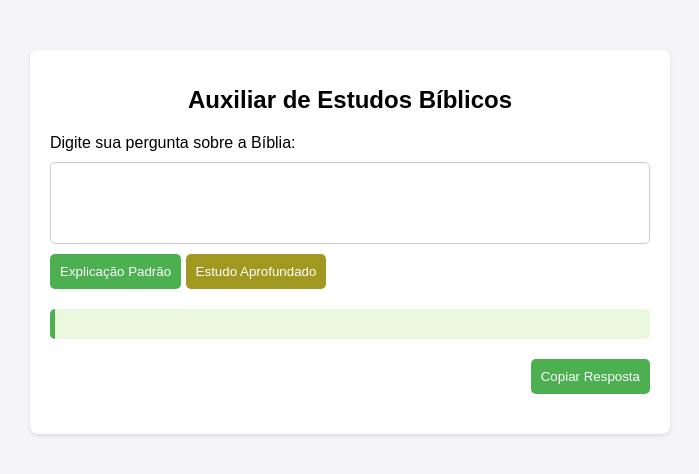
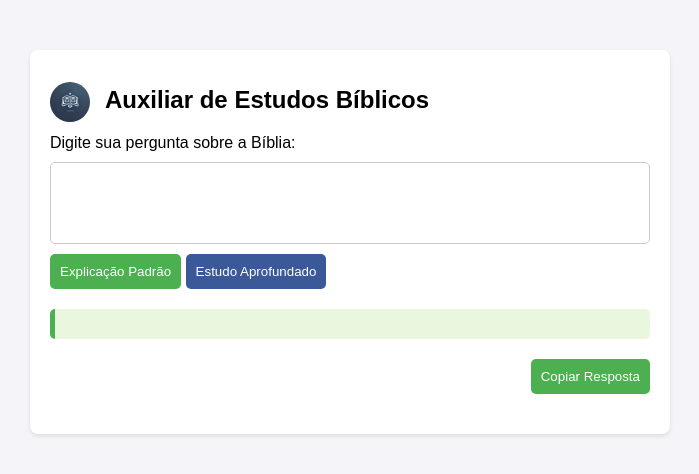
Before and after one commit to sbezerrarafa/assitente-biblico, a website: page public/index.html in a window 1280 px wide. Shown: the whole page, without its empty margins (290-989 px from the left). Drawn offline with nearby package versions, Linux system fonts and the light colour scheme.

Commit message:
[refactor]- melhorando layout

```diff
--- a/public/index.html
+++ b/public/index.html
@@ -4,6 +4,7 @@
 <head>
   <meta charset="UTF-8">
   <meta name="viewport" content="width=device-width, initial-scale=1.0">
+  <link rel="icon" type="image/png" href="favicon-biblico.png">
   <title>Auxiliar de Estudos Bíblicos</title>
   <link rel="stylesheet" type="text/css" href="https://cdn.jsdelivr.net/npm/toastify-js/src/toastify.min.css">
   <link rel="stylesheet" href="style.css">
@@ -11,7 +12,10 @@
 
 <body>
   <div class="container">
-    <h1>Auxiliar de Estudos Bíblicos</h1>
+    <div class="topo">
+      <img src="./favicon-biblico.png" alt="logo">
+      <h1>Auxiliar de Estudos Bíblicos</h1>
+    </div>
     <form id="question-form">
       <label for="question">Digite sua pergunta sobre a Bíblia:</label>
       <textarea id="question" name="question" rows="4" required></textarea>
--- a/public/style.css
+++ b/public/style.css
@@ -14,6 +14,17 @@ body {
   box-shadow: 0 2px 4px rgba(0, 0, 0, 0.1);
 }
 
+.topo {
+  display: flex;
+  align-items: center;
+  gap: 15px;
+}
+.topo img {
+  width: 40px;
+  height: 40px;
+  border-radius: 50%;
+  object-fit: cover;
+}
 h1 {
   font-size: 24px;
   margin-bottom: 20px;
@@ -60,5 +71,8 @@ button:hover {
 }
 
 .estudo {
-  background: #a1981f;
+  background-color: #3b5998;
 }
+.estudo:hover {
+  background-color: #344e86;
+}
```
Also changed, not shown: public/favicon-biblico.png (added).
